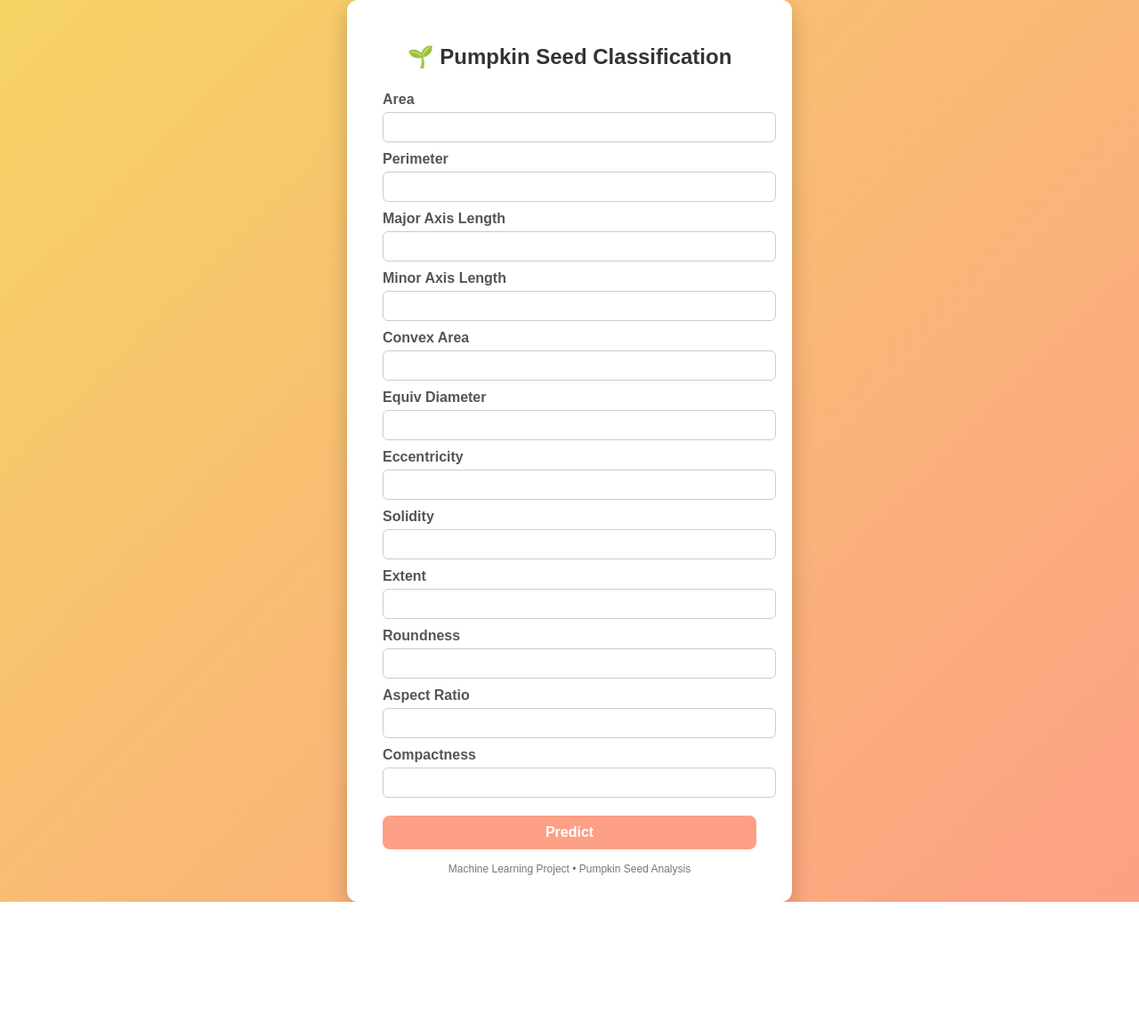
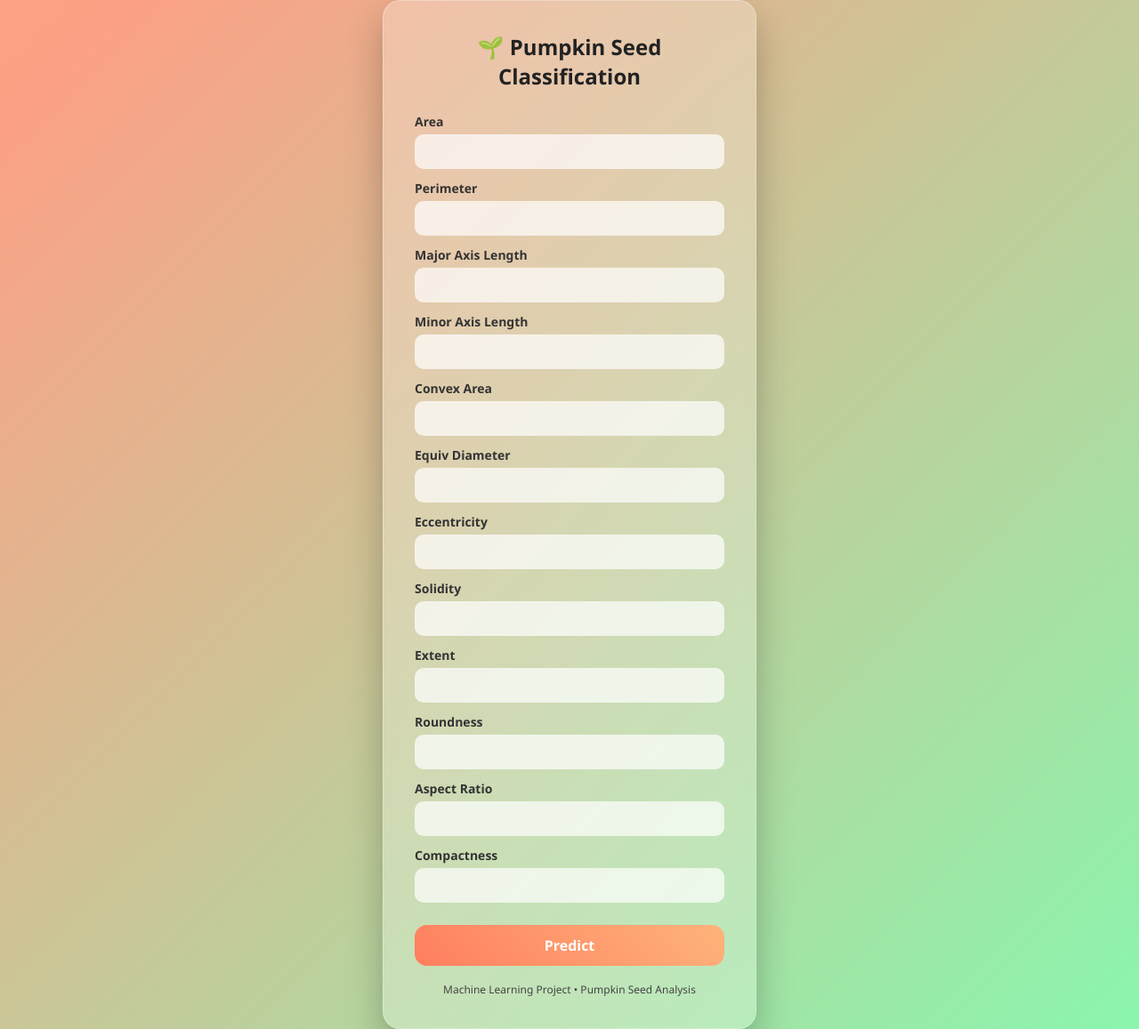
Before and after one commit to Thenevra/PumpkinSeeds_ML, a Flask app: page / in a window 1280 px wide. Shown: the whole page at 89% size. Before the commit the page ends 1014 px from the top, so only its background shows below. Run offline with Flask 3, Linux system fonts and the light colour scheme; parts of the project's set-up code (start-up, migrations or seed data) failed here and were passed over.

Commit message:
Updated UI design for pumpkin seed classifier

```diff
--- a/templates/index.html
+++ b/templates/index.html
@@ -6,74 +6,99 @@
 <title>Pumpkin Seed Classifier</title>
 
 <style>
-        body {
-            font-family: Arial, Helvetica, sans-serif;
-            background: linear-gradient(135deg, #f6d365, #fda085);
-            min-height: 100vh;
-            margin: 0;
-            display: flex;
-            justify-content: center;
-            align-items: center;
+*{
+    margin:0;
+    padding:0;
+    box-sizing:border-box;
+    font-family: 'Segoe UI', Tahoma, Geneva, Verdana, sans-serif;
 }
 
-        .container {
-            background: #ffffff;
-            padding: 30px 40px;
-            border-radius: 12px;
-            width: 420px;
-            box-shadow: 0 10px 25px rgba(0,0,0,0.2);
+body{
+    min-height:100vh;
+    display:flex;
+    justify-content:center;
+    align-items:center;
+    background: linear-gradient(135deg,#f6d365,#fda085,#84fab0,#8fd3f4);
+    background-size: 300% 300%;
+    animation: gradientMove 10s ease infinite;
 }
 
-        h2 {
-            text-align: center;
-            margin-bottom: 25px;
-            color: #333;
+@keyframes gradientMove{
+    0%{background-position:0% 50%;}
+    50%{background-position:100% 50%;}
+    100%{background-position:0% 50%;}
 }
 
-        label {
-            font-weight: bold;
-            display: block;
-            margin-top: 10px;
-            color: #555;
+.container{
+    width:420px;
+    backdrop-filter: blur(18px);
+    background: rgba(255,255,255,0.25);
+    border-radius:20px;
+    padding:35px;
+    box-shadow:0 20px 40px rgba(0,0,0,0.25);
+    border:1px solid rgba(255,255,255,0.3);
+    transition:0.4s;
 }
 
-        input[type="text"] {
-            width: 100%;
-            padding: 8px 10px;
-            margin-top: 5px;
-            border-radius: 6px;
-            border: 1px solid #ccc;
-            font-size: 14px;
+.container:hover{
+    transform: translateY(-5px);
 }
 
-        input[type="text"]:focus {
-            outline: none;
-            border-color: #fda085;
+h2{
+    text-align:center;
+    margin-bottom:25px;
+    color:#222;
 }
 
-        .btn {
-            width: 100%;
-            margin-top: 20px;
-            padding: 10px;
-            background: #fda085;
-            border: none;
-            border-radius: 8px;
-            font-size: 16px;
-            font-weight: bold;
-            color: white;
-            cursor: pointer;
-            transition: 0.3s;
+label{
+    font-size:14px;
+    font-weight:600;
+    margin-top:12px;
+    display:block;
+    color:#333;
 }
 
-        .btn:hover {
-            background: #f57c00;
+input{
+    width:100%;
+    padding:10px;
+    margin-top:5px;
+    border-radius:10px;
+    border:none;
+    background: rgba(255,255,255,0.7);
+    font-size:14px;
+    transition:0.3s;
 }
 
-        .footer {
-            text-align: center;
-            margin-top: 15px;
-            font-size: 12px;
-            color: #777;
+input:focus{
+    outline:none;
+    background:white;
+    box-shadow:0 0 0 2px #fda085;
+}
+
+.btn{
+    width:100%;
+    margin-top:25px;
+    padding:12px;
+    border:none;
+    border-radius:14px;
+    font-size:16px;
+    font-weight:bold;
+    color:white;
+    background: linear-gradient(45deg,#ff7e5f,#feb47b);
+    cursor:pointer;
+    transition:0.3s;
+}
+
+.btn:hover{
+    transform:scale(1.04);
+    box-shadow:0 10px 20px rgba(0,0,0,0.25);
+}
+
+.footer{
+    text-align:center;
+    margin-top:18px;
+    font-size:12px;
+    color:#444;
 }
 </style>
 </head>
@@ -121,7 +146,7 @@
         <label>Compactness</label>
         <input type="text" name="compactness" required>
 
-        <button type="submit" class="btn">Predict</button>
+        <button class="btn">Predict</button>
     </form>
 
     <div class="footer">
```
Also changed, not shown: templates/predict.html (+65 -34 lines), 1 other file. Lines whose indentation alone changed are shown as unchanged.
